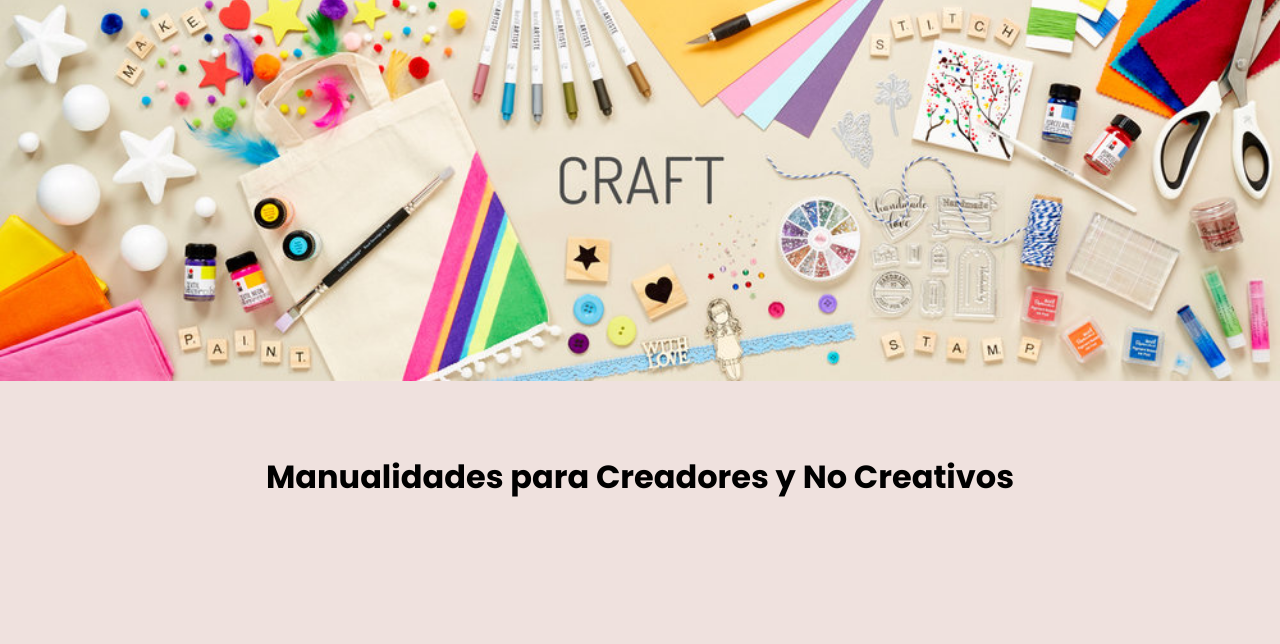
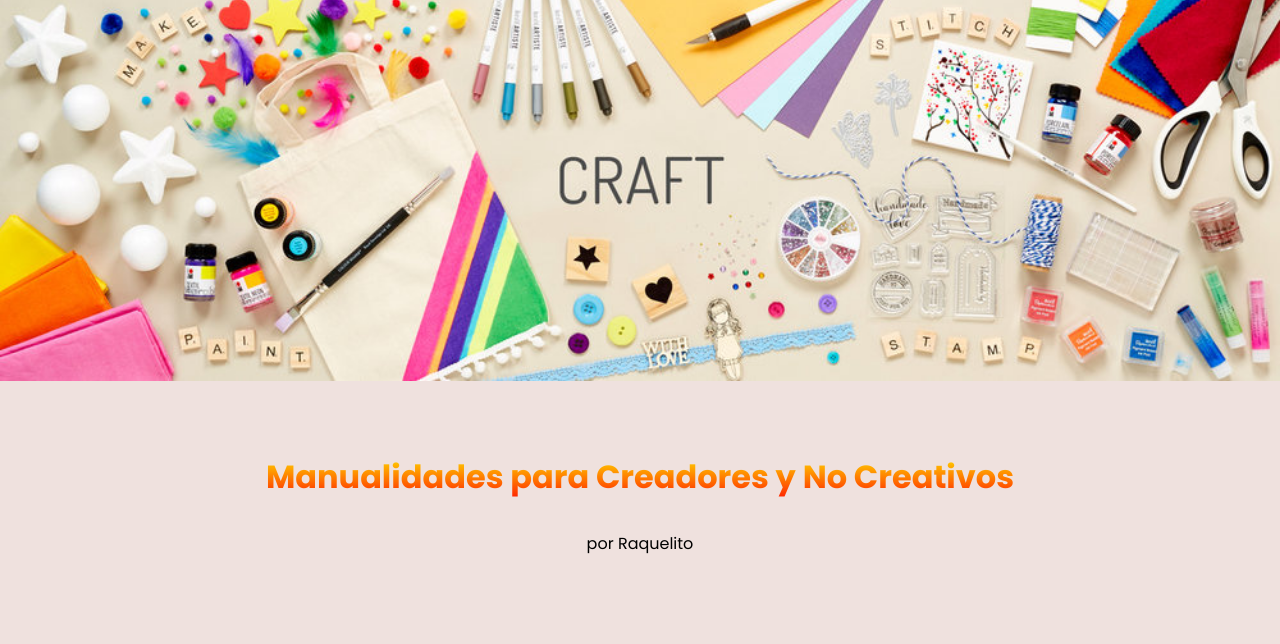
Before and after one commit to EnyaDev/EntregasCoderhouse, a plain HTML site: page index.html in a window 1280 px wide. Shown: the part 114-758 px from the top of the page. Drawn offline with Linux system fonts and the light colour scheme.

Commit message:
cambios de color en gradiente de h2 index

```diff
--- a/CSS/style.css
+++ b/CSS/style.css
@@ -134,6 +134,9 @@
 }
 
 .titleBanner h2 {
+  background: linear-gradient(yellow, red);
+  -webkit-background-clip: text;
+  color: transparent;
   font-size: 32px;
 }
 
@@ -154,7 +157,7 @@
 .titleBanner .raky p {
   animation-name: texto;
   animation-duration: 2.5s;
-  animation-iteration-count: 3;
+  animation-iteration-count: 1;
 }
 
 /****ACERCA DE****/
@@ -396,12 +399,12 @@
     height: 650px;
   }
   .titleBanner h2 {
+    background: linear-gradient(yellow, red);
+    -webkit-background-clip: text;
+    color: transparent;
     text-align: center;
     margin-top: 100px;
     padding: 5px;
-  }
-  .titleBanner .raky p {
-    animation-iteration-count: 3;
   }
   /*acerca de*/
   .grupo-intro {
@@ -454,12 +457,12 @@
     height: 650px;
   }
   .titleBanner h2 {
+    background: linear-gradient(yellow, red);
+    -webkit-background-clip: text;
+    color: transparent;
     text-align: center;
     margin-top: 60px;
     padding: 5px;
-  }
-  .titleBanner .raky p {
-    animation-iteration-count: 3;
   }
   /*acerca de*/
   .grupo-intro {
@@ -494,8 +497,8 @@
     padding: 20px;
     margin: 30px auto;
   }
-  form input, .cajaMensaje textarea{
+  form input,
+  .cajaMensaje textarea {
     padding: 5px;
   }
-
 }
```
